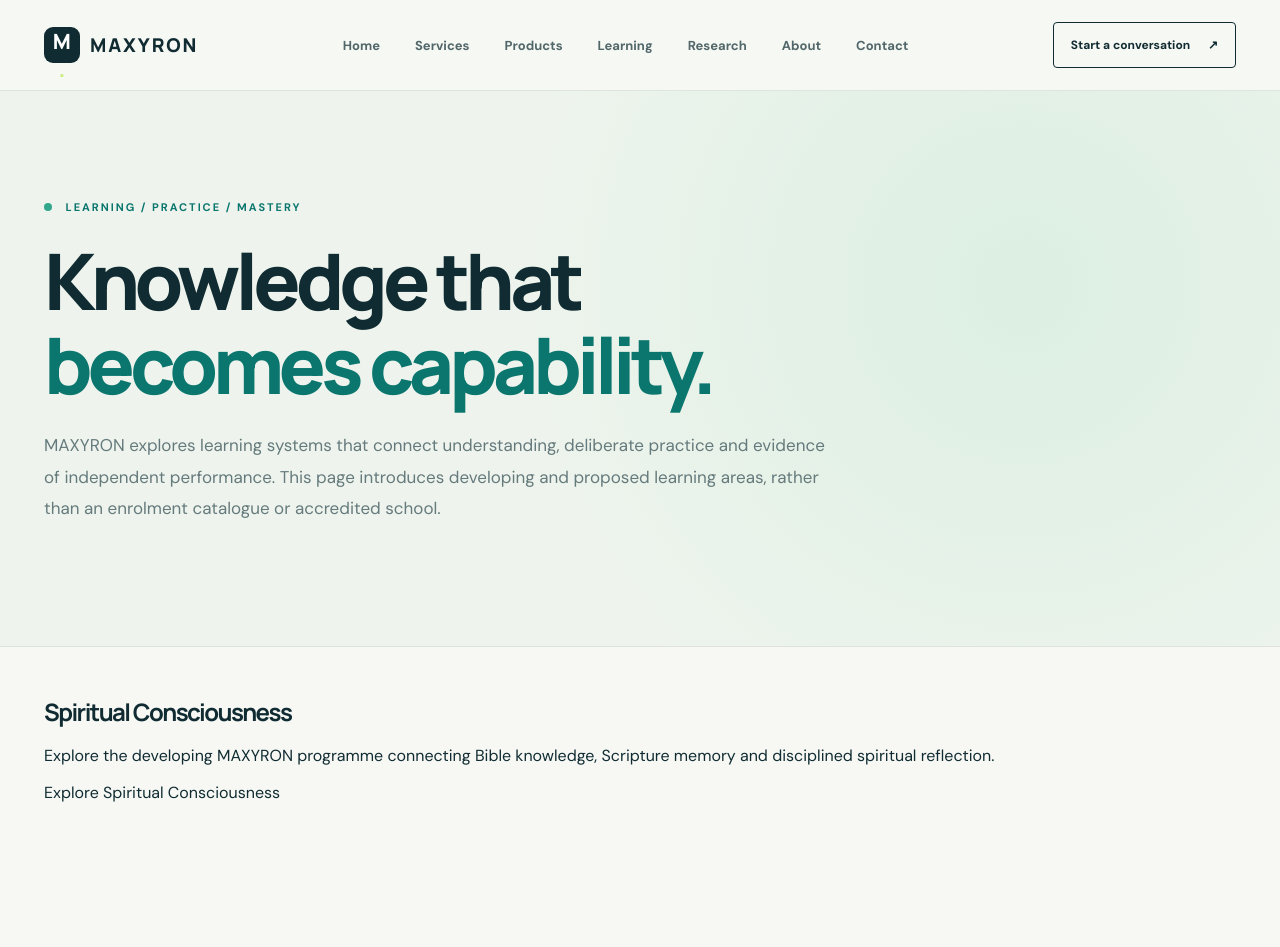
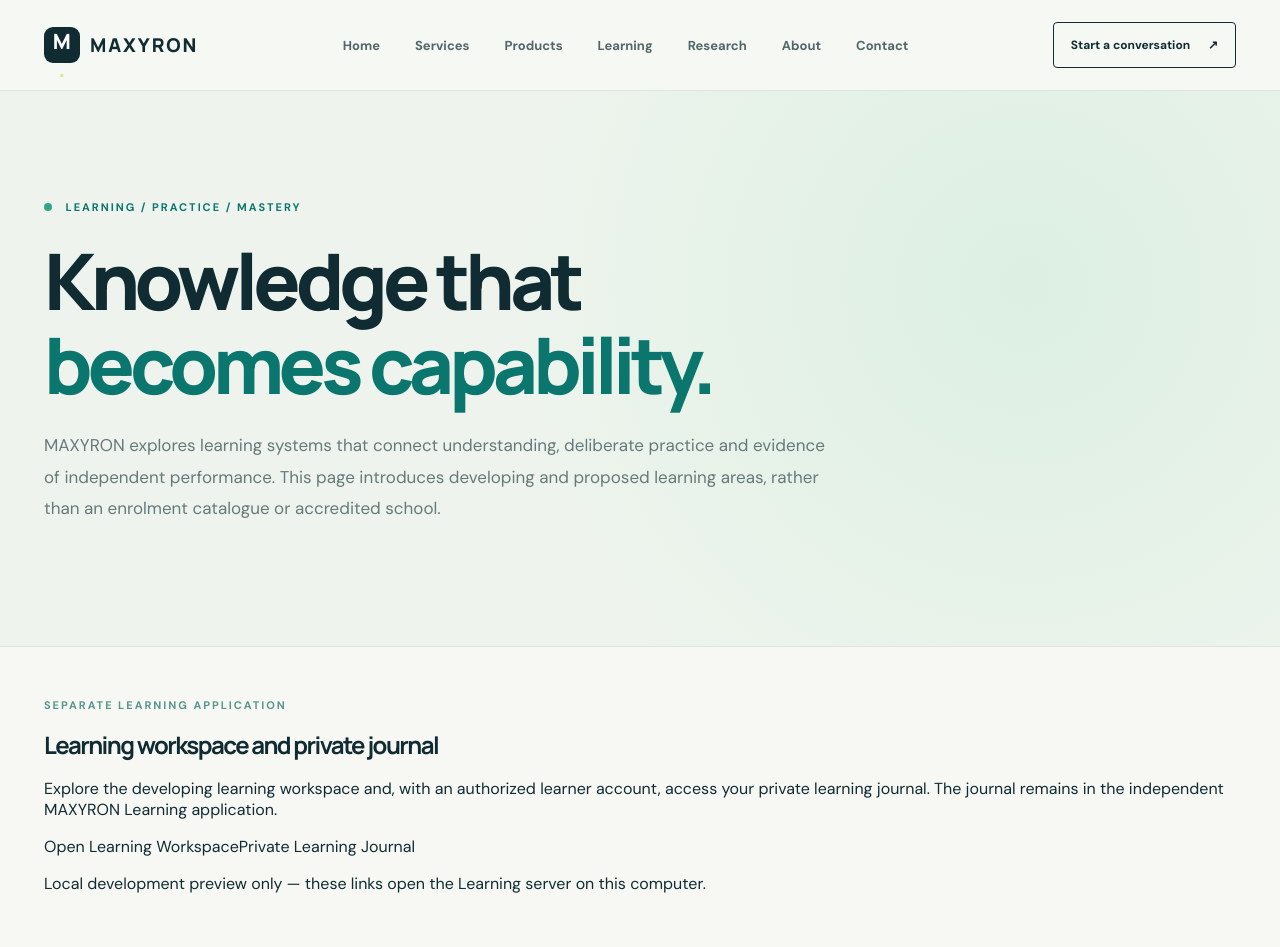
Before and after one commit to Odogwo/maxyron-website, a Next.js app: page /learning in a window 1280 px wide. Shown: the top 947 px of the page. Built offline with nearby package versions, Linux system fonts and the light colour scheme.

Commit message:
feat(learning): add release-gated workspace and private journal navigation

```diff
--- a/app/learning/page.tsx
+++ b/app/learning/page.tsx
@@ -17,6 +17,13 @@ const domains = [
 ];
 
 export default function LearningPage() {
+  // Production links stay absent until a separate, deliberate release gate is enabled.
+  const localPreview = process.env.NODE_ENV !== 'production';
+  const publicEnabled = process.env.MAXYRON_LEARNING_PUBLIC_LINKS_ENABLED === 'true';
+  const origin = localPreview ? 'http://127.0.0.1:3005'
+    : publicEnabled ? 'https://learn.maxyron.com' : null;
+  const workspaceHref = origin ? origin + '/learn' : null;
+  const journalHref = origin ? origin + '/learn/journal' : null;
   return <main>
     <header className="site-header"><div className="shell nav">
       <a className="wordmark" href="/" aria-label="MAXYRON home"><span className="mark">M<span>.</span></span><span>MAXYRON</span></a>
@@ -28,6 +35,16 @@ export default function LearningPage() {
       <h1>Knowledge that<br/><em>becomes capability.</em></h1>
       <p>MAXYRON explores learning systems that connect understanding, deliberate practice and evidence of independent performance. This page introduces developing and proposed learning areas, rather than an enrolment catalogue or accredited school.</p>
     </div></section>
+    <section className="shell" aria-label="MAXYRON Learning workspace" style={{paddingTop:"2.5rem",paddingBottom:"2.5rem"}}>
+      <p className="eyebrow muted">SEPARATE LEARNING APPLICATION</p>
+      <h2>Learning workspace and private journal</h2>
+      <p>Explore the developing learning workspace and, with an authorized learner account, access your private learning journal. The journal remains in the independent MAXYRON Learning application.</p>
+      {workspaceHref && journalHref ? <div className="learning-integration-actions">
+        <a href={workspaceHref} rel="noopener noreferrer" className="learning-integration-link">Open Learning Workspace</a>
+        <a href={journalHref} rel="noopener noreferrer" className="learning-integration-link learning-integration-secondary">Private Learning Journal</a>
+      </div> : <p className="learning-integration-pending" role="status">The Learning application is in development. Public access will be enabled after testing and release approval.</p>}
+      {localPreview ? <p className="learning-integration-pending">Local development preview only — these links open the Learning server on this computer.</p> : null}
+    </section>
     <section className="shell" aria-label="Spiritual Consciousness programme" style={{paddingTop:"2rem",paddingBottom:"2rem"}}><h2>Spiritual Consciousness</h2><p>Explore the developing MAXYRON programme connecting Bible knowledge, Scripture memory and disciplined spiritual reflection.</p><a href="/spiritual-consciousness">Explore Spiritual Consciousness</a></section>
     <section className="shell learning-principles" aria-labelledby="learning-principles-title">
       <div><p className="eyebrow muted">OUR EDUCATIONAL VIEW</p><h2 id="learning-principles-title">Learning is a process.<br/>Mastery must be demonstrated.</h2></div>
```
